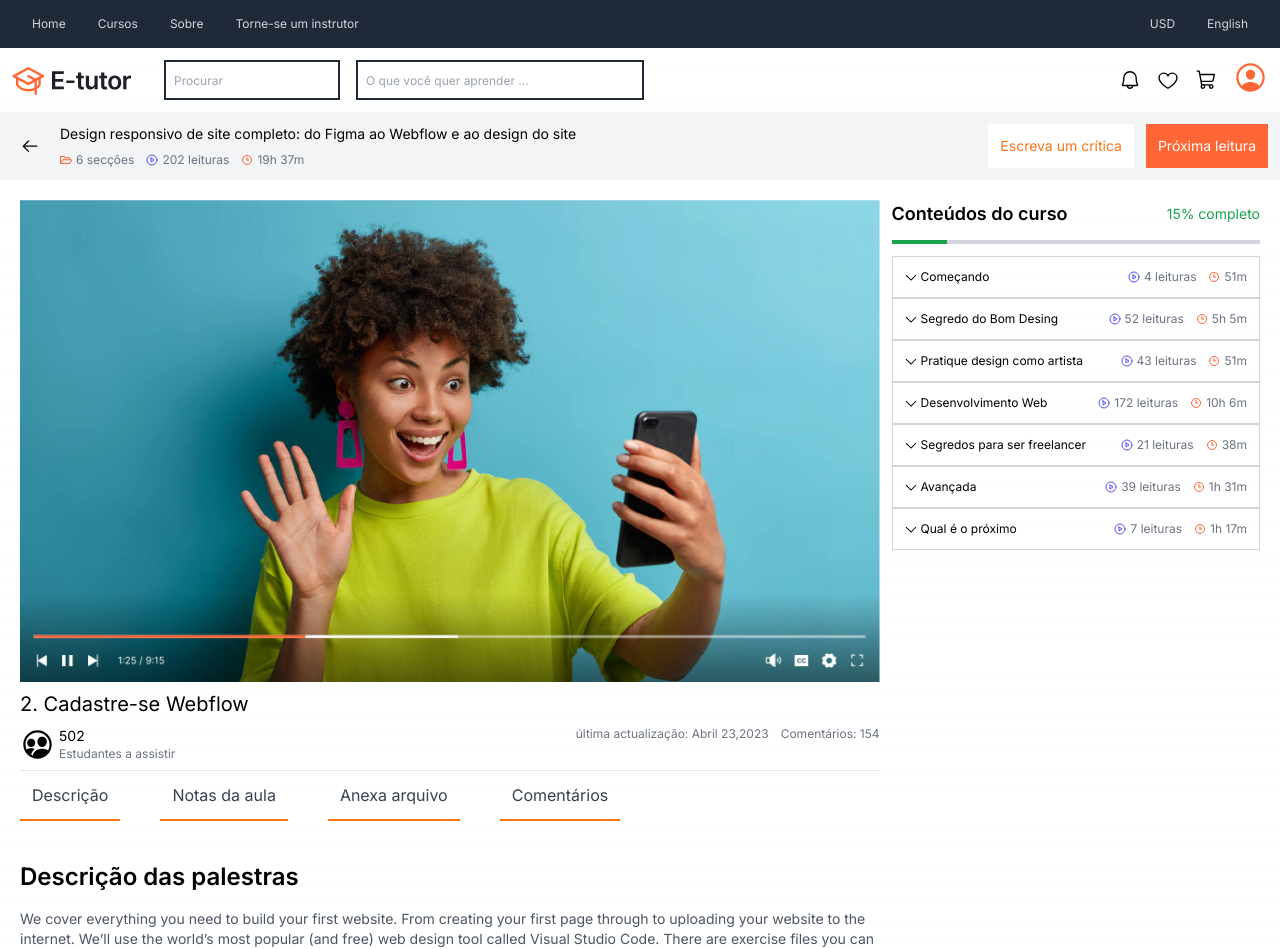
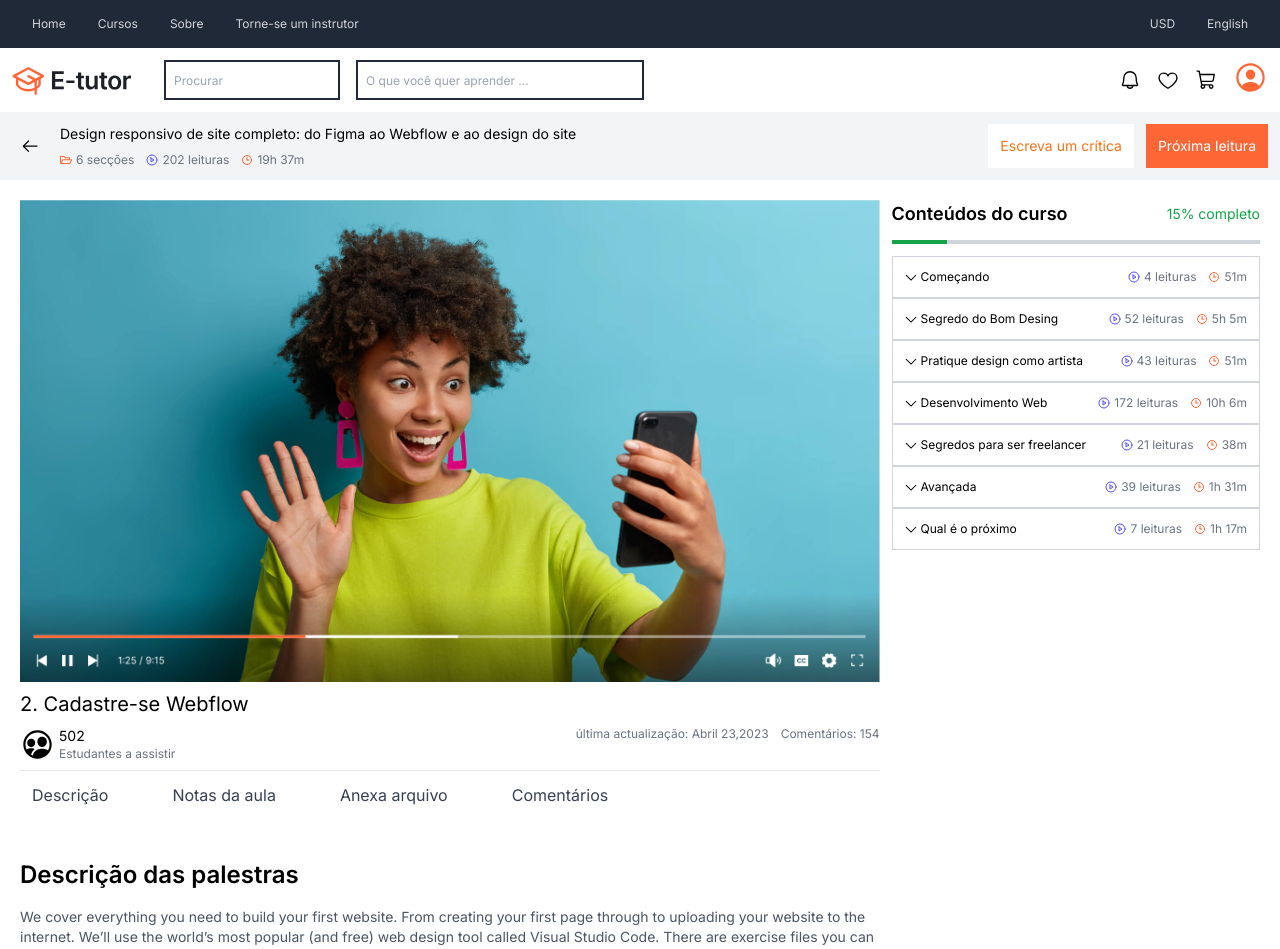
Before and after one commit to brunovivaldodev/e-learning, a Next.js app in the folder client/: page /Watch_Course in a window 1280 px wide. Shown: the top 949 px of the page. Built offline with nearby package versions, Linux system fonts and the light colour scheme.

Commit message:
Página para assistir

```diff
--- a/client/src/app/Watch_Course/page.tsx
+++ b/client/src/app/Watch_Course/page.tsx
@@ -113,20 +113,20 @@ export default function Watch_Course() {
                     </div>
 
                     <div className="flex space-x-10 text-gray-700">
-                        <ul className="border-b-2 border-orange-500 pb-3 p-3 text-center">Descrição</ul>
-                        <ul className="border-b-2 border-orange-500 pb-3 p-3 text-center">Notas da aula</ul>
-                        <ul className="border-b-2 border-orange-500 pb-3 p-3 text-center">Anexa arquivo</ul>
-                        <ul className="border-b-2 border-orange-500 pb-3 p-3 text-center">Comentários</ul>
+                        <a className="hover:border-b-2 hover:border-orange-500 pb-3 p-3 text-center" href="#Descrição">Descrição</a>
+                        <a className="hover:border-b-2 hover:border-orange-500 pb-3 p-3 text-center" href="#Notas">Notas da aula</a>
+                        <a className="hover:border-b-2 hover:border-orange-500 pb-3 p-3 text-center" href="#File">Anexa arquivo</a>
+                        <a className="hover:border-b-2 hover:border-orange-500 pb-3 p-3 text-center" href="#Comment">Comentários</a>
                     </div>
 
                     <div className="mt-10 space-y-4">
-                        <h2 className="text-2xl font-semibold">Descrição das palestras</h2>
+                        <h2 className="text-2xl font-semibold" id="Descrição">Descrição das palestras</h2>
                         <p className="text-sm text-gray-600">We cover everything you need to build your first website. From creating your first page through to uploading your website to the internet. We’ll use the world’s most popular (and free) web design tool called Visual Studio Code. There are exercise files you can download and then work along with me. At the end of each video I have a downloadable version of where we are in the process so that you can compare your project with mine. This will enable you to see easily where you might have a problem. We will delve into all the good stuff such as how to create your very own mobile burger menu from scratch learning some basic JavaScript and jQuery.</p>
                     </div>
 
                     <div className="mt-10 space-y-4">
                         <div className="flex justify-between items-center">
-                            <h2 className="text-2xl font-semibold">Notas da aula </h2>
+                            <h2 className="text-2xl font-semibold" id="Notas">Notas da aula </h2>
                             <button className="bg-peach p-3 text-sm text-orange-500 flex gap-2 items-center"><BsDownload color={'#FF6636'} /> <p>Baixar notas</p></button>
                         </div>
                         <p className="text-gray-600 text-sm">Nullam non quam a lectus finibus varius nec a orci. Aliquam efficitur sem cursus elit efficitur      lacinia
@@ -140,7 +140,7 @@ export default function Watch_Course() {
                     </div>
 
                     <div className="space-y-4 mt-10">
-                        <h2 className="text-2xl font-semibold">Anexar arquivos</h2>
+                        <h2 className="text-2xl font-semibold" id="File">Anexar arquivos</h2>
                         <div className="mt-5 p-4 bg-gray-100 flex justify-between items-center text-sm">
                             <div className="flex items-center space-x-4"><HiOutlineDocumentText color={'#FF6636'} size={35}/>
                                 <div>
@@ -155,10 +155,10 @@ export default function Watch_Course() {
 
                     <div>
                         <div className="flex mt-10 ml-5 items-center mb-5">
-                            <h3 className="text-xl font-semibold">Comentários</h3>
+                            <h3 className="text-xl font-semibold" id="Comment">Comentários</h3>
                             <h3 className="text-xl ml-2"> (154)</h3>
                         </div>
-                        <div className="flex space-x-2 mb-5">
+                        <div className="flex space-x-2 mb-4">
                             <IoPersonCircleOutline size={35}/>
                             <div>
                                 <div className="flex gap-2 items-center mb-1">
```
